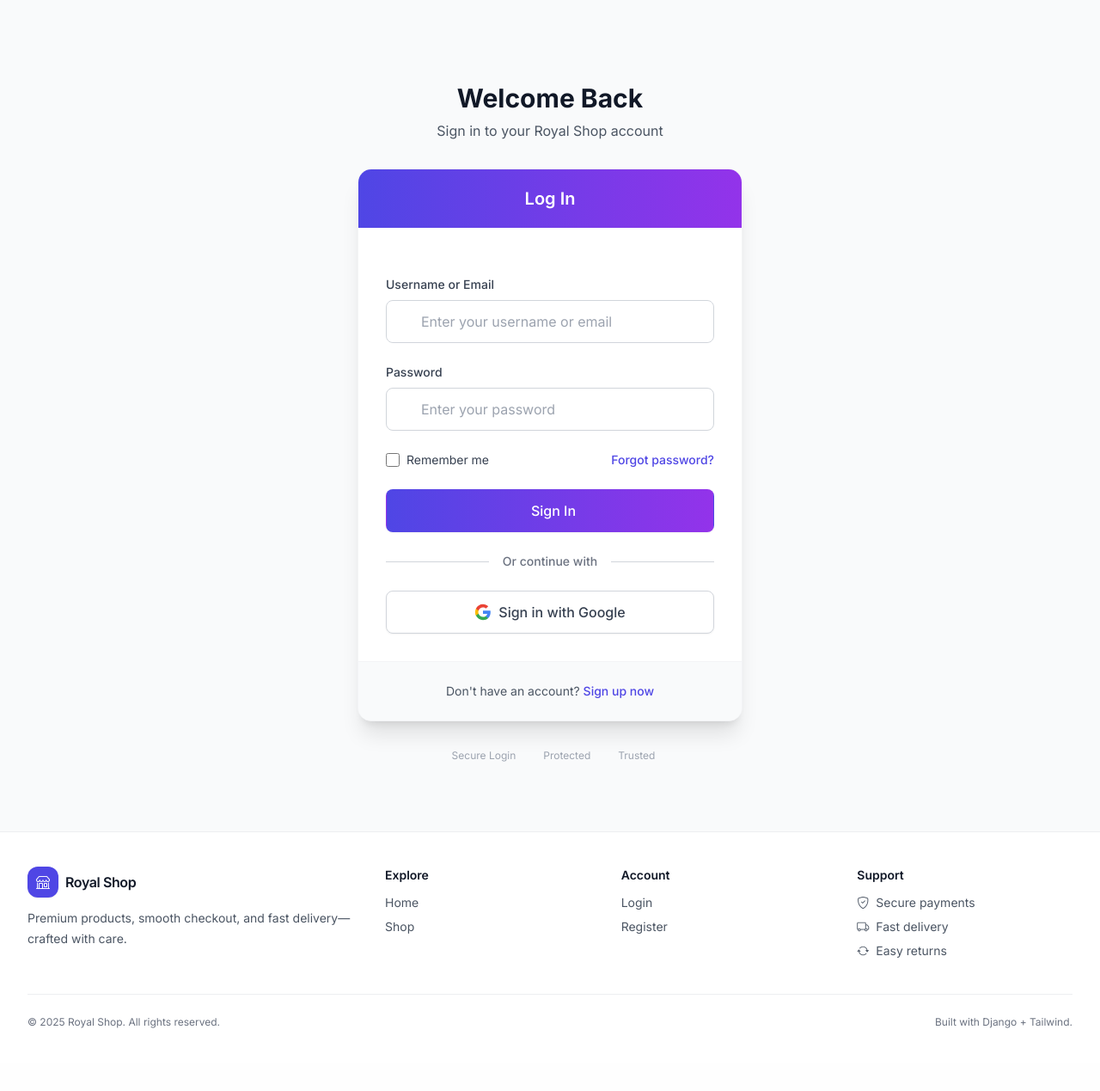
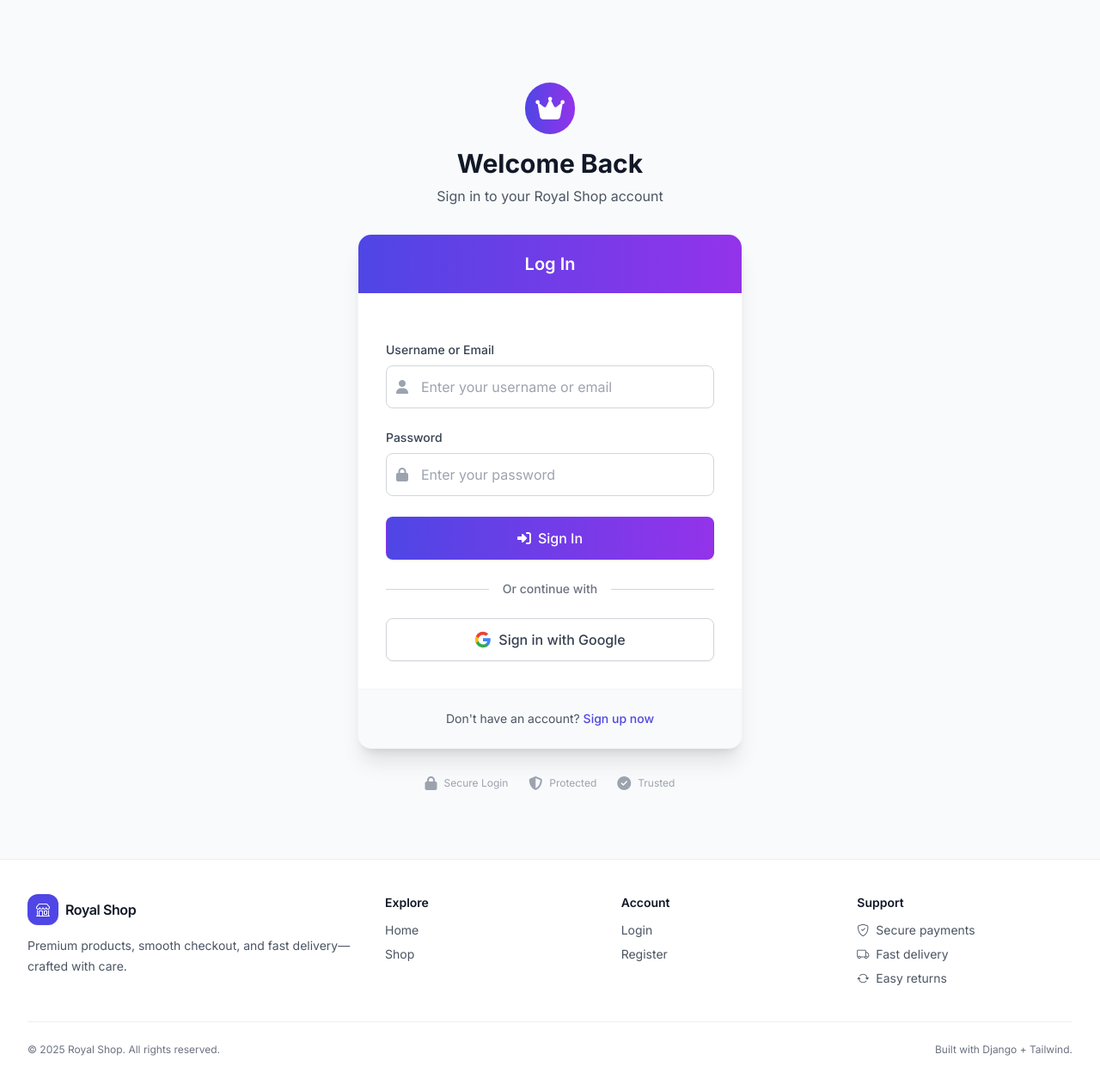
Before and after one commit to turjo25/Royal_Shop, a Django app: page /login/ in a window 1280 px wide. Shown: the part 65-1334 px from the top of the page at 86% size. Before the commit the page ends 1261 px from the top, so only its background shows below. Run offline with Django 5.2, Linux system fonts and the light colour scheme; data comes from the database, SQL or seed files in the repository; both versions use the stored data as it was after the commit; some libraries are stand-ins or nearby versions.

Commit message:
Add .gitignore, update ALLOWED_HOSTS in settings.py, and enhance templates with Font Awesome

```diff
--- a/eshop/settings.py
+++ b/eshop/settings.py
@@ -28,7 +28,7 @@
 DEBUG = True
 
 # ALLOWED_HOSTS = []
-ALLOWED_HOSTS = ['https://royal-shop-uf36.onrender.com','royal-shop-uf36.onrender.com']
+ALLOWED_HOSTS = ['https://royal-shop-uf36.onrender.com','royal-shop-uf36.onrender.com','127.0.0.1','localhost']
 CSRF_TRUSTED_ORIGINS = ['https://royal-shop-uf36.onrender.com']
 # Application definition
 
@@ -140,6 +140,7 @@
 LOGIN_URL = '/login/'
 LOGIN_REDIRECT_URL = '/'
 LOGOUT_REDIRECT_URL = '/'
+SITE_ID = 1
 
 SOCIALACCOUNT_LOGIN_ON_GET = True
 ACCOUNT_SESSION_REMEMBER = True
--- a/templates/base.html
+++ b/templates/base.html
@@ -38,7 +38,7 @@
     <link href="https://fonts.googleapis.com/css2?family=Inter:wght@400;500;600;700&display=swap" rel="stylesheet">
 
     <link rel="stylesheet" href="https://cdn.jsdelivr.net/npm/bootstrap-icons@1.11.3/font/bootstrap-icons.min.css">
-
+    <link rel="stylesheet" href="https://cdnjs.cloudflare.com/ajax/libs/font-awesome/6.5.1/css/all.min.css">
     <style>
       body { font-family: Inter, ui-sans-serif, system-ui, -apple-system, Segoe UI, Roboto, Helvetica, Arial, "Apple Color Emoji","Segoe UI Emoji"; }
     </style>
--- a/templates/shop/login.html
+++ b/templates/shop/login.html
@@ -6,13 +6,13 @@
   <div class="max-w-md w-full">
     <!-- Header Section -->
     <div class="text-center mb-8">
-      {% comment %} <div class="flex justify-center mb-4">
+    <div class="flex justify-center mb-4">
         <div
           class="bg-gradient-to-r from-indigo-600 to-purple-600 p-3 rounded-full"
         >
           <i class="fas fa-crown text-white text-3xl"></i>
         </div>
-      </div> {% endcomment %}
+      </div>
       <h2 class="text-3xl font-bold text-gray-900 mb-2">Welcome Back</h2>
       <p class="text-gray-600">Sign in to your Royal Shop account</p>
     </div>
@@ -76,7 +76,7 @@
               />
             </div>
           </div>
-
+{% comment %}
           <div class="flex items-center justify-between">
             <div class="flex items-center">
               <input
@@ -100,7 +100,7 @@
                 Forgot password?
               </a>
             </div>
-          </div>
+          </div> {% endcomment %}
 
           <button
             type="submit"
```
Also changed, not shown: requirements.txt (+17 -17 lines), db.sqlite3, 1 other file.
